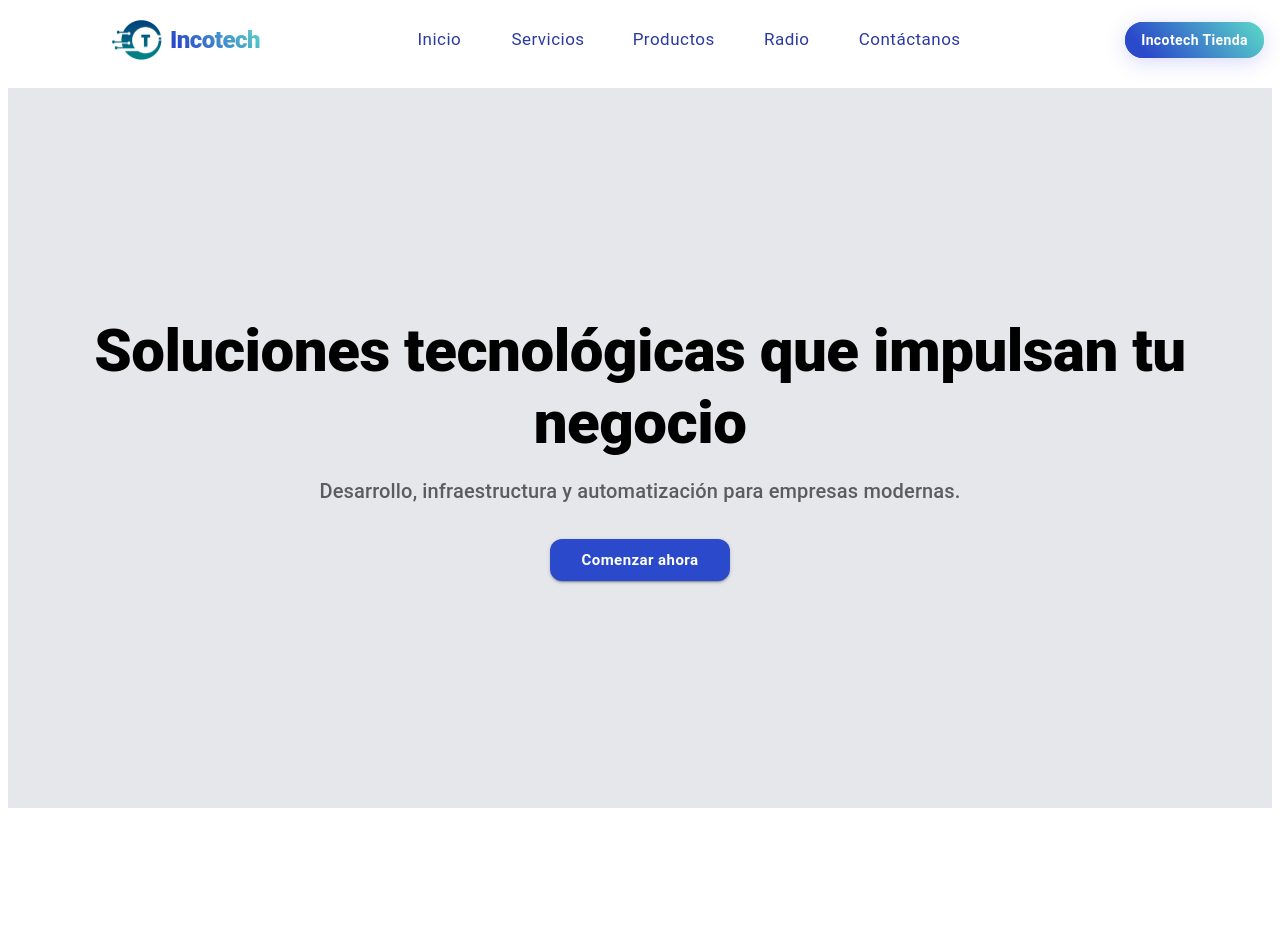
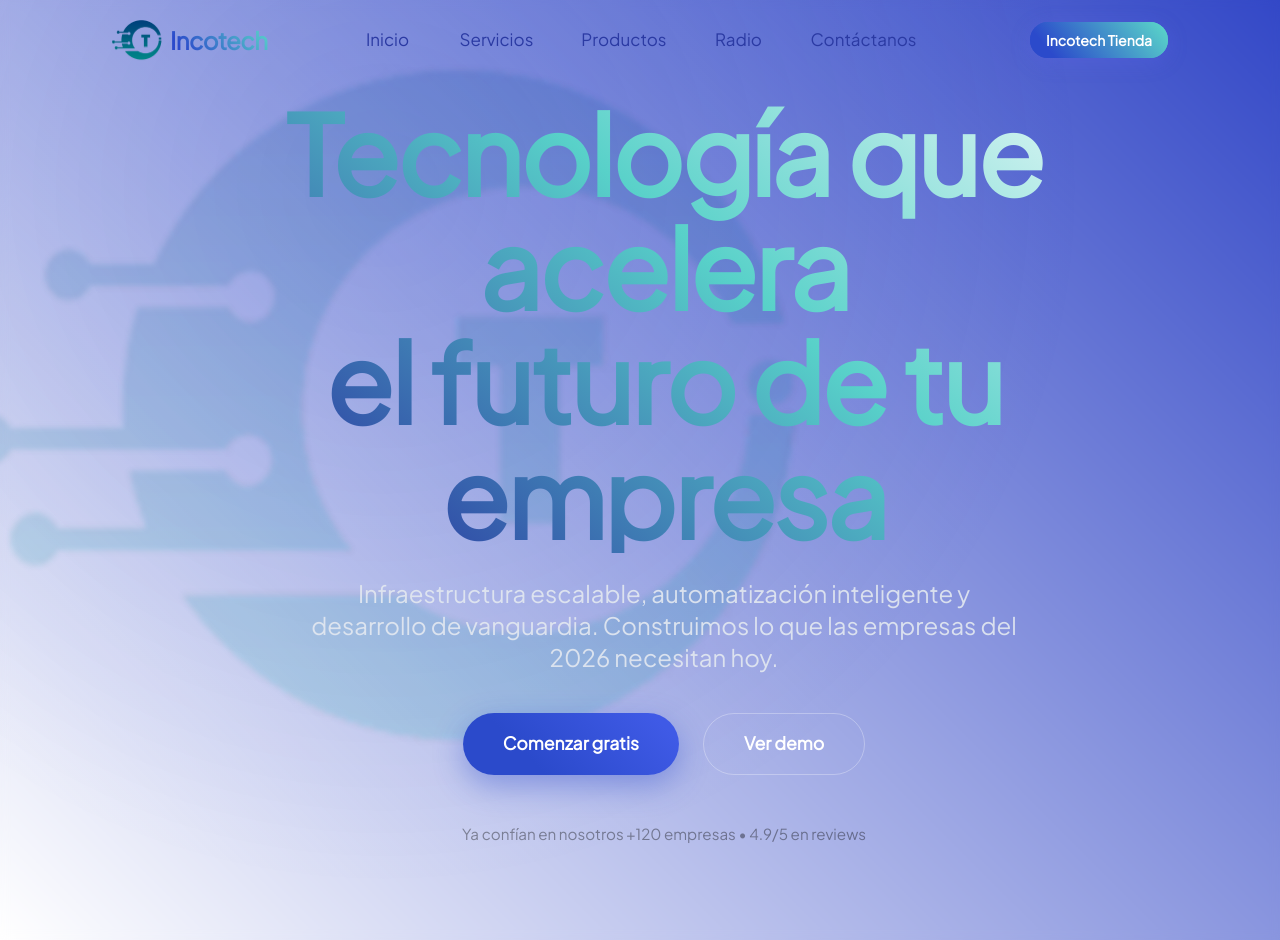
Before and after one commit to Tomazacre/IncotechOfficialWeb, a React (Vite) app in the folder incotech-app/: page / in a window 1280 px wide. Before the commit the page ends 816 px from the top, so only its background shows below. Built offline with nearby package versions, Linux system fonts and the light colour scheme.

Commit message:
CommitV1.2

```diff
--- a/incotech-app/src/Componentes/COM_navBar.tsx
+++ b/incotech-app/src/Componentes/COM_navBar.tsx
@@ -153,9 +153,9 @@ const Navbar = () => {
         elevation={0}
         sx={{
           transition: "all 0.4s ease",
-          backdropFilter: scrolled ? "blur(5px)" : "none",
+          backdropFilter: scrolled ? "blur(7px)" : "none",
           backgroundColor: scrolled
-            ? alpha(theme.palette.background.default, 0.72)
+            ? alpha(theme.palette.background.default, 0)
             : "transparent",
           boxShadow: scrolled ? "0 4px 30px rgba(0,0,0,0.08)" : "none",
         }}
--- a/incotech-app/src/TemaCustom.tsx
+++ b/incotech-app/src/TemaCustom.tsx
@@ -1,6 +1,10 @@
 import { createTheme } from "@mui/material/styles";
+import Jakarta from "./assets/fonts/PlusJakarta.ttf";
 
 const theme = createTheme({
+  typography: {
+    fontFamily: "Jakarta, Arial, sans-serif",
+  },
   palette: {
     mode: "light",
 
@@ -22,6 +26,18 @@ const theme = createTheme({
   },
 
   components: {
+    MuiCssBaseline: {
+      styleOverrides: `
+        @font-face {
+          font-family: 'Jakarta';
+          font-style: normal;
+          font-display: swap;
+          font-weight: 400;
+          src: url(${Jakarta}) format('truetype');
+        }
+      `,
+    },
+
     MuiButton: {
       styleOverrides: {
         root: {
--- a/incotech-app/src/main.tsx
+++ b/incotech-app/src/main.tsx
@@ -6,12 +6,13 @@ import PruebaHD from "./pruebasEnCodigo.tsx";
 /*import DottedConnector from "./pruebasEnCodigo.tsx";*/
 import Navbar from "./Componentes/COM_navBar.tsx";
 import temaCust from "./TemaCustom.tsx";
-import { ThemeProvider } from "@mui/material";
+import { ThemeProvider, CssBaseline } from "@mui/material";
 
 createRoot(document.getElementById("root")!).render(
   <StrictMode>
     <ThemeProvider theme={temaCust}>
-      {<Navbar />}
+      <CssBaseline />
+      {/*<Navbar />*/}
       {/*<App />*/}
       <PruebaHD />
     </ThemeProvider>
--- a/incotech-app/src/pruebasEnCodigo.tsx
+++ b/incotech-app/src/pruebasEnCodigo.tsx
@@ -1,45 +1,184 @@
 import React from "react";
-import { Box, Container, Typography, Button } from "@mui/material";
+import { Box, Container, Typography, Button, alpha } from "@mui/material";
+import Navbar from "./Componentes/COM_navBar";
+import { motion } from "framer-motion"; // ← agrega framer-motion para animaciones suaves
+import IncotechLogo from "./assets/IncotechLogo.png";
 
 export default function HeroSection() {
-  // le cambié el nombre para que sea más descriptivo
   return (
     <Box
       component="section"
       sx={{
+        position: "relative",
         width: "100%",
-        minHeight: "90dvh",
+        minHeight: "100dvh", // full viewport height 2026-style
         display: "flex",
         alignItems: "center",
-        justifyContent: "center", // ← centrado más confiable
-        bgcolor: "grey.100",
-        overflowX: "hidden", // por si acaso
+        justifyContent: "center",
+        bgcolor: "background.default",
+        overflow: "hidden",
+        // Fondo gradiente tech moderno + sutil noise/glass
+        background: "linear-gradient(45deg, white 0%, #3348c7 100%)",
+        color: "common.white",
       }}
     >
+      <Navbar />
+      {/* Capa de overlay con blur/glass para profundidad */}
+      <Box
+        sx={{
+          position: "absolute",
+          inset: 0,
+          background:
+            "radial-gradient(circle at 30% 20%, rgba(43, 74, 203, 0.12) 0%, transparent 60%)",
+          backdropFilter: "blur(4px)", // glassmorphism ligero
+          zIndex: 1,
+        }}
+      />
+
+      <Box
+        sx={{
+          position: "absolute",
+          bottom: { xs: "50%", md: "50%", lg: "50%" }, // distancia desde abajo
+          left: "30%", // pegado a la izquierda
+          width: { xs: 220, sm: 280, md: 340, lg: 420 }, // tamaño del contenedor
+          height: { xs: 220, sm: 280, md: 340, lg: 420 },
+          overflow: "visible", // recorta lo que salga
+          zIndex: 1, // debajo del texto principal
+          pointerEvents: "none", // no interfiere con clicks
+        }}
+      >
+        <Box
+          component="img"
+          src={IncotechLogo} // ← solo el ícono (sin letras)
+          alt="Incotech Symbol"
+          sx={{
+            width: "200%", // más grande para que se vea solo mitad
+            height: "auto",
+            transform: "translateX(-50%)", // mueve 50% a la izquierda → solo mitad visible
+            opacity: 0.15, // muy sutil (ajusta 0.08 a 0.25 según quieras)
+            filter: "blur(2px) brightness(1.2)", // opcional: glow suave tech vibe
+          }}
+        />
+      </Box>
+
       <Container
         maxWidth="lg"
-        disableGutters
         sx={{
-          px: { xs: 3, sm: 4, md: 6 }, // padding responsivo manual
+          position: "relative",
+          zIndex: 2,
           textAlign: "center",
-          py: { xs: 6, md: 8 },
+          px: { xs: 3, md: 6 },
+          py: { xs: 8, md: 12 },
         }}
       >
-        <Typography variant="h2" sx={{ fontWeight: 800, mb: 2 }}>
-          Soluciones tecnológicas que impulsan tu negocio
-        </Typography>
+        <motion.div
+          initial={{ opacity: 0, y: 40 }}
+          animate={{ opacity: 1, y: 0 }}
+          transition={{ duration: 1, ease: "easeOut" }}
+        >
+          <Typography
+            variant="h1" // o custom h1 grande
+            sx={{
+              fontSize: {
+                xs: "3.2rem",
+                sm: "4.5rem",
+                md: "5.8rem",
+                lg: "6.8rem",
+              },
+              fontWeight: 800,
+              letterSpacing: "-0.02em",
+              lineHeight: 1.05,
+              mb: 3,
+              background: "linear-gradient(40deg, #2b3aa3 15%, #58d1c9, white)",
+              WebkitBackgroundClip: "text",
+              WebkitTextFillColor: "transparent",
+              backgroundClip: "text",
+            }}
+          >
+            Tecnología que acelera
+            <br />
+            el futuro de tu empresa
+          </Typography>
 
-        <Typography
-          variant="h6"
-          color="text.secondary"
-          sx={{ mb: 4, maxWidth: 720, mx: "auto" }}
-        >
-          Desarrollo, infraestructura y automatización para empresas modernas.
-        </Typography>
+          <Typography
+            variant="h5"
+            sx={{
+              fontWeight: 400,
+              maxWidth: 720,
+              mx: "auto",
+              mb: 5,
+              color: alpha("#e2e8f0", 0.9),
+              fontSize: { xs: "1.25rem", md: "1.5rem" },
+            }}
+          >
+            Infraestructura escalable, automatización inteligente y desarrollo
+            de vanguardia. Construimos lo que las empresas del 2026 necesitan
+            hoy.
+          </Typography>
 
-        <Button size="large" variant="contained" sx={{ minWidth: 180 }}>
-          Comenzar ahora
-        </Button>
+          <Box
+            sx={{
+              display: "flex",
+              gap: 3,
+              justifyContent: "center",
+              flexWrap: "wrap",
+            }}
+          >
+            <Button
+              variant="contained"
+              size="large"
+              sx={{
+                py: 1.8,
+                px: 5,
+                fontSize: "1.1rem",
+                fontWeight: 600,
+                borderRadius: 3,
+                background: "linear-gradient(45deg, #2b4acb 30%, #3f5ae6 90%)",
+                boxShadow: "0 10px 30px rgba(43, 74, 203, 0.4)",
+                "&:hover": {
+                  transform: "translateY(-4px) scale(1.04)",
+                  boxShadow: "0 20px 40px rgba(43, 74, 203, 0.5)",
+                },
+                transition: "all 0.35s cubic-bezier(0.4, 0, 0.2, 1)",
+              }}
+            >
+              Comenzar gratis
+            </Button>
+
+            <Button
+              variant="outlined"
+              size="large"
+              sx={{
+                py: 1.8,
+                px: 5,
+                fontSize: "1.1rem",
+                fontWeight: 600,
+                borderRadius: 3,
+                borderColor: "rgba(255,255,255,0.3)",
+                color: "white",
+                "&:hover": {
+                  borderColor: "#2b4acb",
+                  bgcolor: "rgba(43, 74, 203, 0.08)",
+                  transform: "translateY(-2px)",
+                },
+              }}
+            >
+              Ver demo
+            </Button>
+          </Box>
+
+          {/* Opcional: trust signals pequeños abajo */}
+          <Typography
+            variant="body2"
+            sx={{
+              mt: 6,
+              color: "text.disabled",
+              fontSize: "0.95rem",
+            }}
+          >
+            Ya confían en nosotros +120 empresas • 4.9/5 en reviews
+          </Typography>
+        </motion.div>
       </Container>
     </Box>
   );
```
Also changed, not shown: incotech-app/src/assets/fonts/PlusJakarta.ttf (renamed from incotech-app/src/assets/fonts/JakartaSans.ttf).
